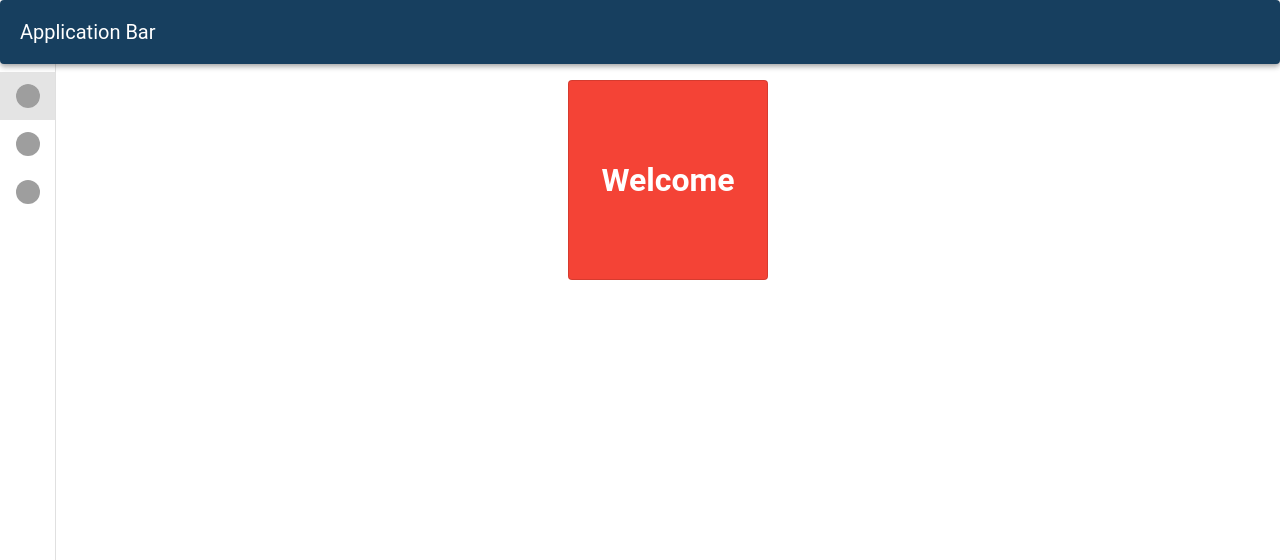
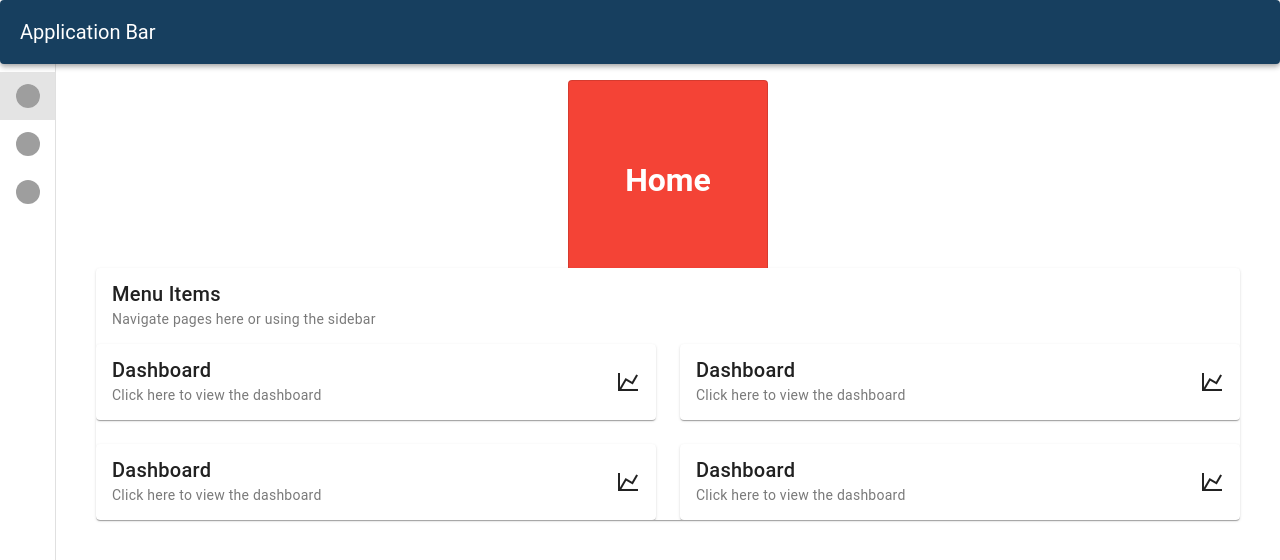
Before and after one commit to jademchog/Internship-Project-Analysis, a Vue app in the folder vuetify-project/: page /home in a window 1280 px wide. Shown: the top 560 px of the page. Built offline with nearby package versions, Linux system fonts and the light colour scheme; grey boxes are pictures that could not be loaded; a small style sheet from the web is missing.

Commit message:
Big edits to Home Page and added component

```diff
--- a/vuetify-project/components.d.ts
+++ b/vuetify-project/components.d.ts
@@ -13,6 +13,8 @@ declare module 'vue' {
   export interface GlobalComponents {
     AppFooter: typeof import('./src/components/AppFooter.vue')['default']
     HelloWorld: typeof import('./src/components/HelloWorld.vue')['default']
+    MenuItem: typeof import('./src/components/MenuItem.vue')['default']
+    MenuItemDashboard: typeof import('./src/components/MenuItemDashboard.vue')['default']
     RouterLink: typeof import('vue-router')['RouterLink']
     RouterView: typeof import('vue-router')['RouterView']
   }
--- /dev/null
+++ b/vuetify-project/src/components/MenuItemDashboard.vue
@@ -0,0 +1,11 @@
+<template>
+    <v-card
+    title="Dashboard"
+    subtitle="Click here to view the dashboard"
+    append-icon="mdi-chart-line"
+    link
+    to="/dashboard"></v-card>
+</template>
+
+<script>
+</script>
--- a/vuetify-project/src/pages/DashBoard.vue
+++ b/vuetify-project/src/pages/DashBoard.vue
@@ -15,11 +15,6 @@
                     <div ref="chartRef2" style="width: 100%; height: 400px"></div>
                     </v-card>
                 </v-card>
-            </v-col>
-        </v-row>
-        <v-row>
-            <v-col>
-
             </v-col>
         </v-row>
     </v-container>
--- a/vuetify-project/src/pages/Home.vue
+++ b/vuetify-project/src/pages/Home.vue
@@ -1,9 +1,36 @@
 <template>
   <v-app>
     <v-container>
-      <v-sheet :height="200" :width="200" border rounded color="red" class="welcome"><h1>Welcome</h1></v-sheet>
+      <v-col>
+        <v-row>
+          <v-sheet :height="200" :width="200" border rounded color="red" class="welcome">
+            <h1>Home</h1>
+          </v-sheet>
+        </v-row>
+        <v-card title="Menu Items" subtitle="Navigate pages here or using the sidebar">
+          <v-row>
+            <v-col>
+              <MenuItemDashboard />
+            </v-col>
+            <v-col>
+              <MenuItemDashboard />
+            </v-col>
+          </v-row>
+          <v-row>
+            <v-col>
+              <MenuItemDashboard />
+            </v-col>
+            <v-col>
+              <MenuItemDashboard />
+            </v-col>
+          </v-row>
+        </v-card>
+      </v-col>
     </v-container>
   </v-app>
+
+
+
 </template>
 
 <script setup lang="ts">
```
